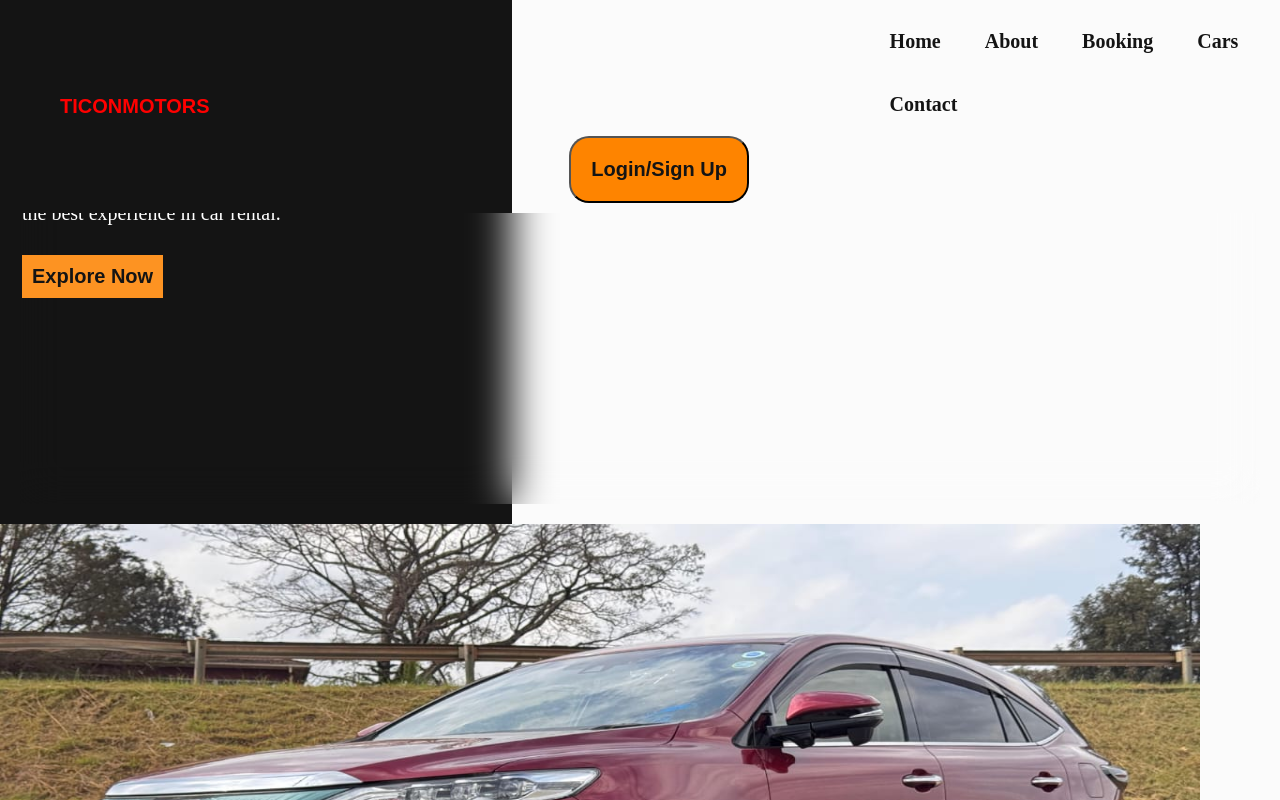
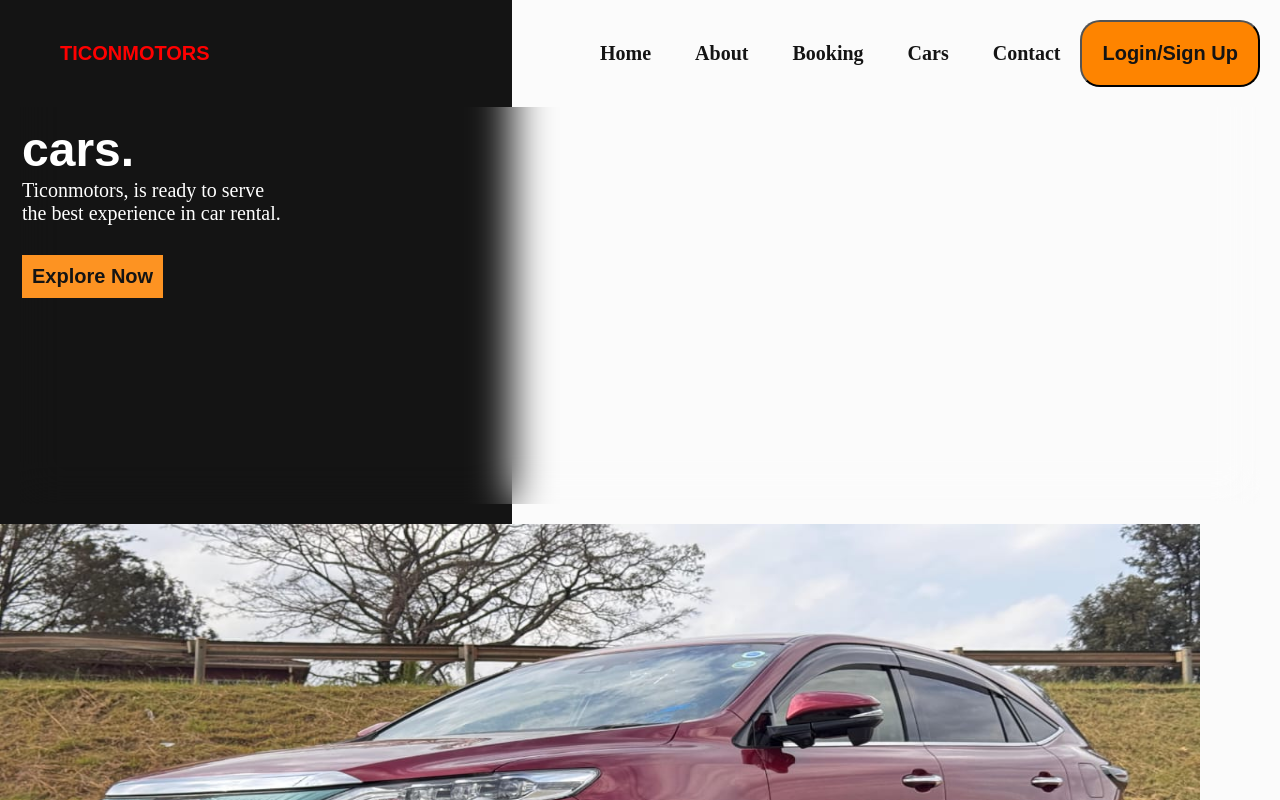
Before and after one commit to Linkon-Tuhoto/Car-booking-system, a plain HTML site: page index.html in a window 1280 px wide. Shown: the top 800 px of the page. Drawn offline with nearby package versions, Linux system fonts and the light colour scheme.

Commit message:
changed homepage styling

```diff
--- a/index.css
+++ b/index.css
@@ -34,9 +34,9 @@ h4{
 body{
     background-color: #FBFBFB;
 }
-.yote{
+/*.yote{
     background: linear-gradient(to right, #141414 40%, #FBFBFB 30%);
-}
+}*/
 
 .header{
     position: fixed;
@@ -45,21 +45,20 @@ body{
     width: 100%;
     z-index: 1000;
     background: linear-gradient(to right, #141414 40%, #FBFBFB 30%);
-    height: auto;
 }
 .navbar h1{
     font-size: 20px;
     color: red;
     margin-left: 50px;
 }
-.navbar{
+.navbar, .navsign{
     display: flex;
     justify-content: space-between;
     align-items: center;
     margin: 10px;
 }
 .nav{
-    margin-left: 20%;
+    margin-left: 20px;
 }
 .nav li{
     list-style: none;
@@ -77,7 +76,7 @@ body{
     color: rgb(58, 56, 56);
     font-size: 21px;
 }
-#menu-toggle{
+/*#menu-toggle{
     display: none;
 }
 .menu-icon{
@@ -85,8 +84,11 @@ body{
     font-size: 28px;
     color: red;
     cursor: pointer;
-}
-@media (max-width: 768px){
+}*/
+/*@media (max-width: 768px){
+    body{
+        background-color: #141414;
+    }
     .menu-icon{
         display: block;
     }
@@ -132,13 +134,13 @@ body{
     #menu-toggle:checked ~ .nav{
         display: block;
     }
-}
+}*/
 .sign button{
     background-color: #FE8400;
     border-radius: 20px;
     padding: 20px;
     transition: 0.3s ease;
-    margin-left: -40%;
+    margin-right: -40%;
 }
 .sign a{
     text-decoration: none;
@@ -154,6 +156,7 @@ body{
     justify-content: space-between;
     align-items: center;
     flex-wrap: wrap;
+    background: linear-gradient(to right, #141414 40%, #FBFBFB 30%);
 }
 .textContent{
     color: #FFFFFF;
--- a/index.html
+++ b/index.html
@@ -18,8 +18,8 @@
             <div>
             <h1>TICONMOTORS</h1>
             </div>
-            <input type="checkbox" id="menu-toggle">
-            <label for="menu-toggle" class="menu-icon">☰</label>
+            <!--<input type="checkbox" id="menu-toggle">
+            <label for="menu-toggle" class="menu-icon">☰</label-->
             <div class="navsign">
             <div class="nav">
                 <ul class="nav-list">
@@ -40,6 +40,7 @@
         </div>
 
         </nav>
+    </div>
     </div>
 
     <!-----HOME PAGE----->
@@ -494,6 +495,6 @@
     </section>
 
 
-    <script src="index.js"></script>
+    <script src=""></script>
 </body>
 </html>
--- a/index.js
+++ b/index.js
@@ -38,11 +38,11 @@ const Swiper = new Swiper(".carSwiper", {
         el
     }
 })*/
-const navLinks = document.querySelectorAll(".nav a");
+/*const navLinks = document.querySelectorAll(".nav a");
     const menuToggle = document.getElementById("menu-toggle");
 
     navLinks.forEach(link => {
         link.addEventListener("click", () => {
             menuToggle.checked = false;
         });
-    });
+    });*/
```
